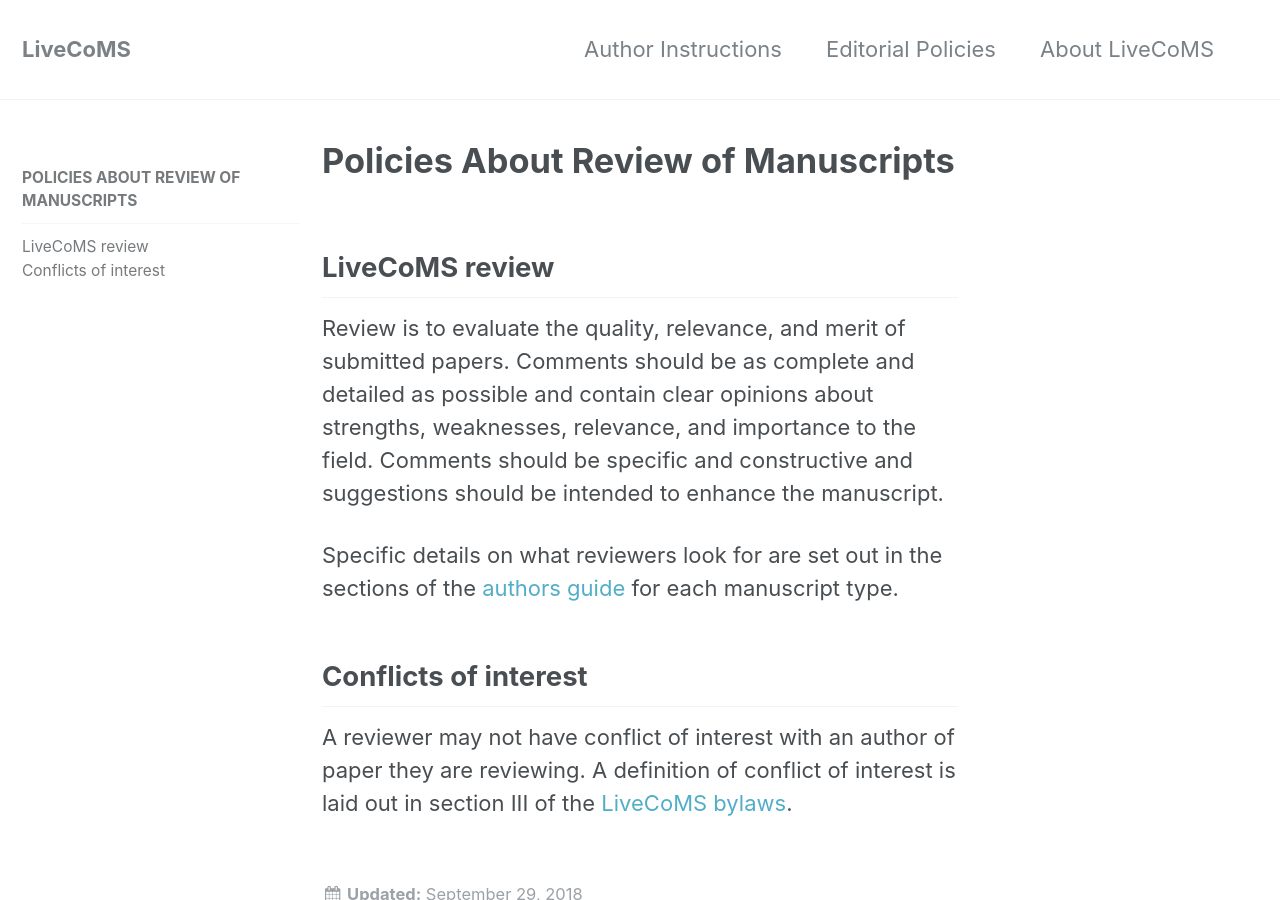
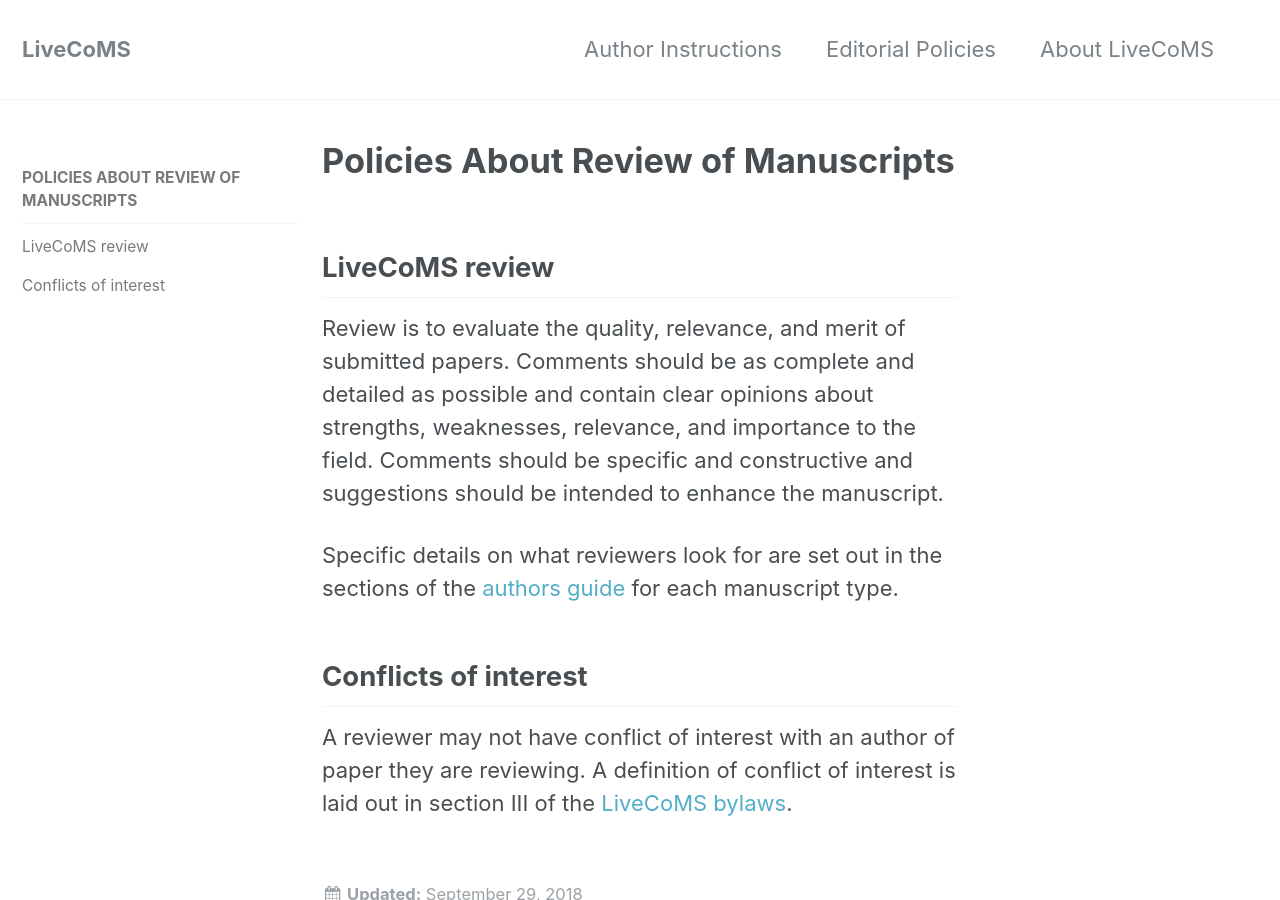
Before and after one commit to livecomsjournal/livecomsjournal.github.io, a Jekyll site: the page built from _editorial_policies/02_reviewing.md, in a window 1280 px wide and 900 px high. Built offline with Jekyll 4.4.1, drawn with Linux system fonts in a browser that asks for light colours.

Commit message:
[Style] Resolves #153
modifies padding of sidebar navigation to increase clarity between nav elements

```diff
--- a/_sass/minimal-mistakes/_sidebar.scss
+++ b/_sass/minimal-mistakes/_sidebar.scss
@@ -11,6 +11,10 @@
   margin-bottom: 1em;
   -webkit-transform: translate3d(0, 0 , 0);
           transform: translate3d(0, 0 , 0);
+
+  li {
+    padding-bottom: 1em;
+  }
 
   @include breakpoint(max-width $large) {
     /* fix z-index order of follow links */
```
